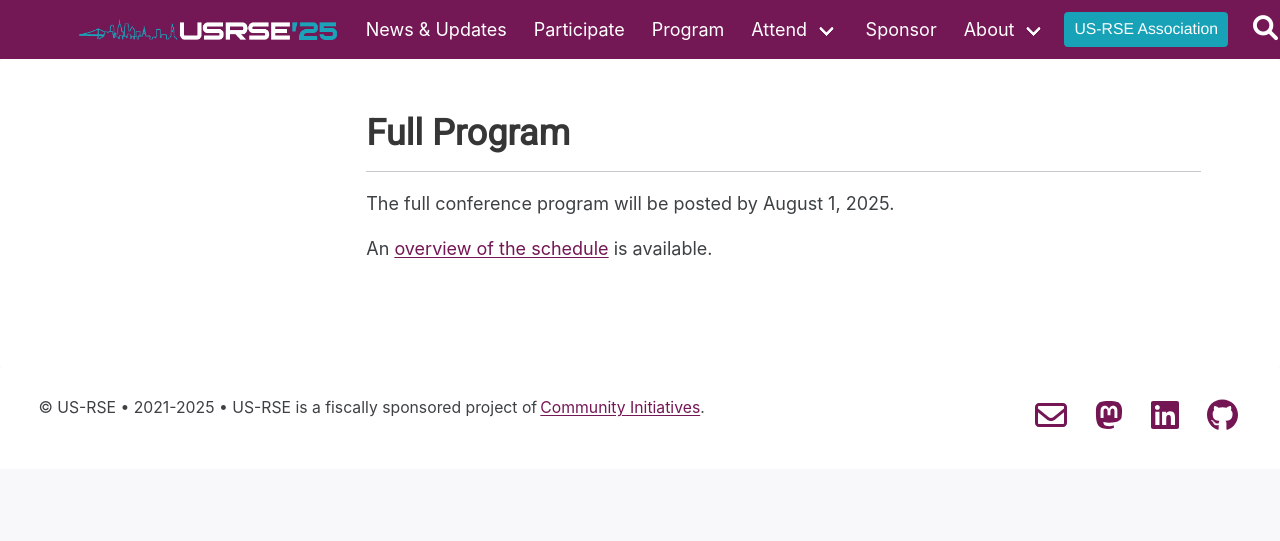
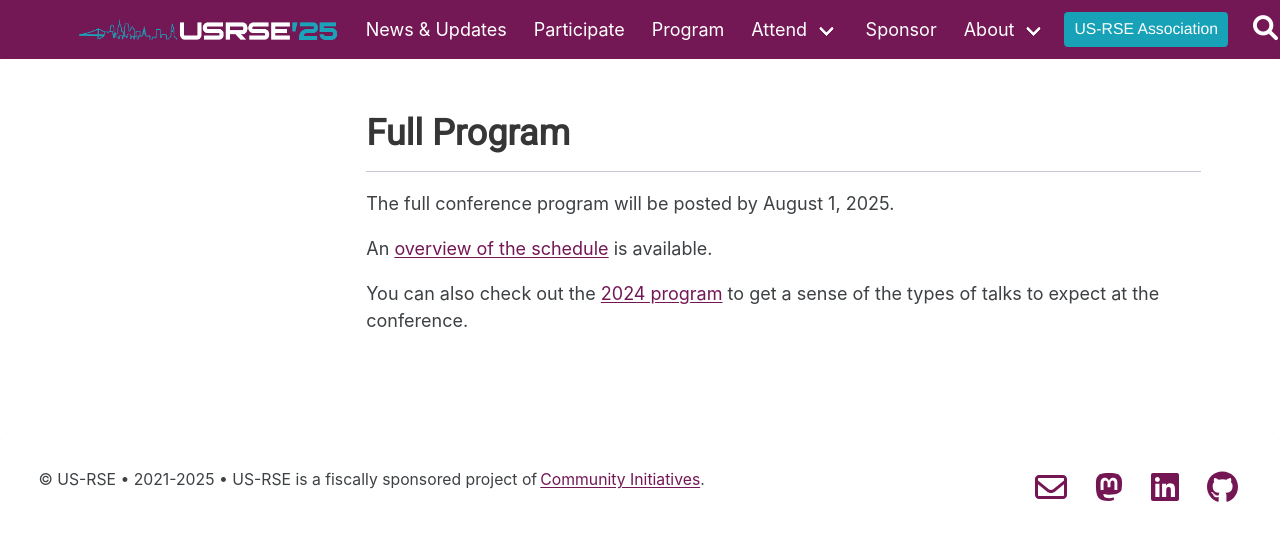
Before and after one commit to USRSE/usrse25, a Jekyll site: the page built from pages/program/program.md, in a window 1280 px wide and 900 px high. Shown: the top 541 px of the window. Built offline with Jekyll 4.4.1, drawn with Linux system fonts in a browser that asks for light colours; a style sheet for code colours, icons or effects is not loaded.

Commit message:
Update program.md
add link to 2024 program

```diff
--- a/pages/program/program.md
+++ b/pages/program/program.md
@@ -10,3 +10,5 @@ set_last_modified: true
 The full conference program will be posted by August 1, 2025.
 
 An [overview of the schedule](../attend/#sched_overview) is available.
+
+You can also check out the [2024 program](https://us-rse.org/usrse24/program/) to get a sense of the types of talks to expect at the conference.
```
